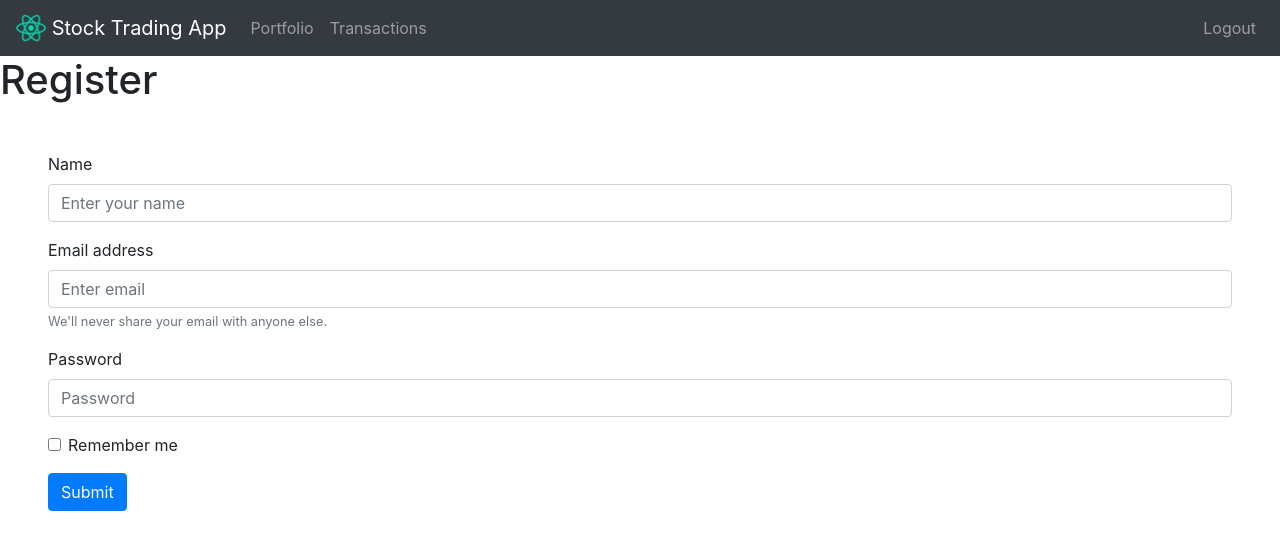
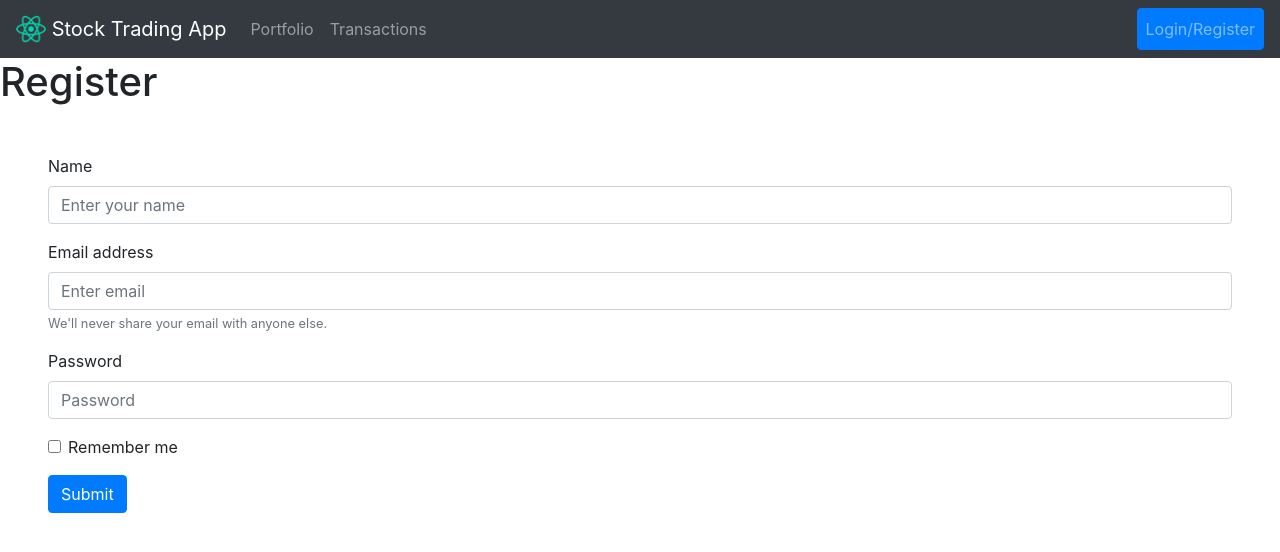
Before and after one commit to Maker-Mark/Stock-Portfolio-App, a React (Create React App) app in the folder Client/stock-app/: page / in a window 1280 px wide. Shown: the top 552 px of the page. Built offline with nearby package versions, Linux system fonts and the light colour scheme.

Commit message:
Functional logout button

```diff
--- a/Client/stock-app/src/components/Navbar.js
+++ b/Client/stock-app/src/components/Navbar.js
@@ -1,9 +1,14 @@
 import React, { Component } from "react";
-import { BrowserRouter as Router, Link, Switch } from "react-router-dom";
+import { Link } from "react-router-dom";
 import Navbar from "react-bootstrap/Navbar";
 import Nav from "react-bootstrap/Nav";
+import Button from "react-bootstrap/Button";
+const StockNavbar = () => {
+  const logout = () => {
+    localStorage.clear();
+    window.location.href = "/";
+  };
 
-const StockNavbar = () => {
   return (
     <>
       <Navbar bg="dark" variant="dark">
@@ -26,9 +31,15 @@ const StockNavbar = () => {
           </Link>
         </Nav>
         <Nav>
-          <Link className="nav-link" to="/home">
-            Logout
-          </Link>
+          {localStorage.getItem("token") ? (
+            <Button onClick={logout} className="nav-link" to="/home">
+              Logout
+            </Button>
+          ) : (
+            <Button href="/login" className="nav-link" to="/login">
+              Login/Register
+            </Button>
+          )}
         </Nav>
       </Navbar>
     </>
```
